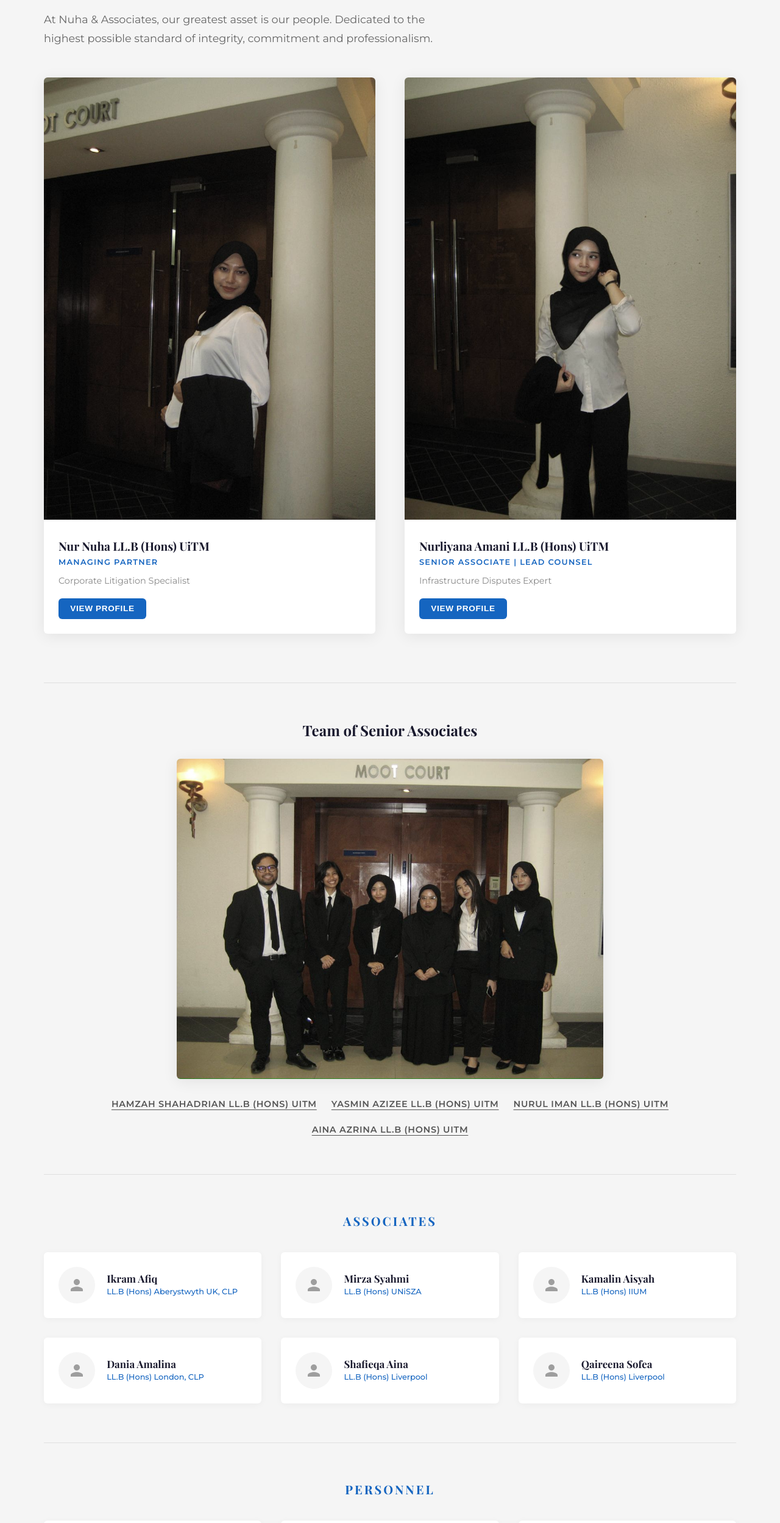
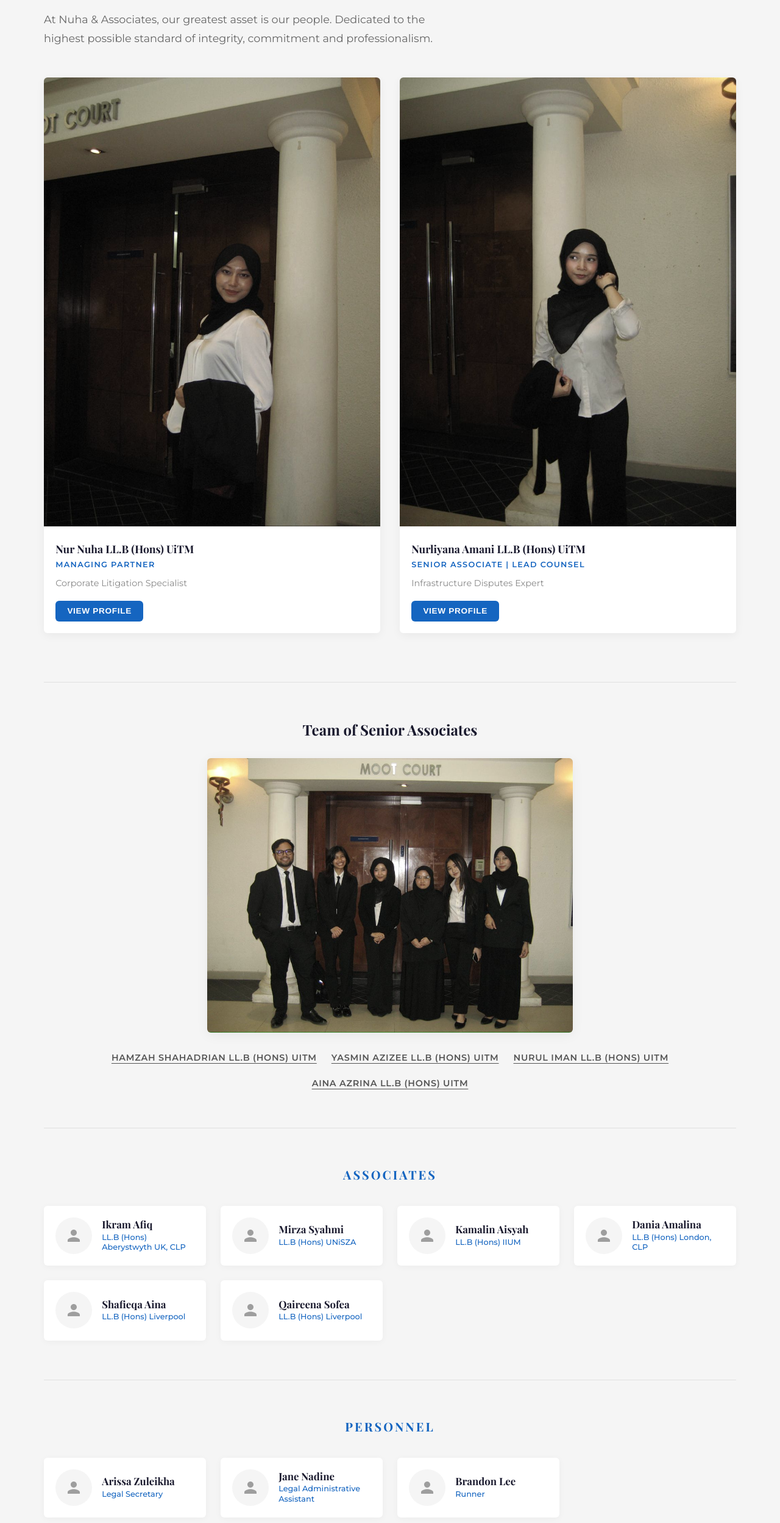
Before and after one commit to EtramaDiRaizel/nuhaassociatelaw, a Next.js app: page / in a window 1280 px wide. Shown: the part 3680-6177 px from the top of the page at 61% size. Built offline with nearby package versions, Linux system fonts and the light colour scheme.

Commit message:
Refine team section aesthetics: smaller images and more professional styling

```diff
--- a/src/app/globals.css
+++ b/src/app/globals.css
@@ -620,8 +620,8 @@ a {
 
 .team__partners {
   display: grid;
-  grid-template-columns: repeat(auto-fit, minmax(280px, 1fr));
-  gap: 3rem;
+  grid-template-columns: repeat(auto-fit, minmax(220px, 1fr));
+  gap: 2rem;
   margin-top: 3rem;
 }
 
@@ -629,13 +629,13 @@ a {
   background: var(--white);
   border-radius: var(--radius);
   overflow: hidden;
-  box-shadow: var(--shadow-card);
+  box-shadow: 0 4px 15px rgba(0,0,0,0.05);
   transition: all var(--transition-fast);
 }
 
 .partner-card:hover {
-  transform: translateY(-6px);
-  box-shadow: var(--shadow-hover);
+  transform: translateY(-4px);
+  box-shadow: 0 8px 30px rgba(0,0,0,0.12);
 }
 
 .partner-card__photo {
@@ -652,11 +652,11 @@ a {
 }
 
 .partner-card__info {
-  padding: 1.5rem;
+  padding: 1.2rem;
 }
 
 .partner-card__name {
-  font-size: 1.2rem;
+  font-size: 1.1rem;
   margin-bottom: 0.3rem;
 }
 
@@ -689,11 +689,11 @@ a {
 
 .team__photo-group {
   width: 100%;
-  max-width: 700px;
+  max-width: 600px;
   margin: 0 auto 2rem;
   border-radius: var(--radius);
   overflow: hidden;
-  box-shadow: var(--shadow-card);
+  box-shadow: 0 4px 20px rgba(0,0,0,0.06);
 }
 
 .team__photo-group img {
@@ -737,24 +737,24 @@ a {
 
 .team__grid {
   display: grid;
-  grid-template-columns: repeat(auto-fill, minmax(280px, 1fr));
-  gap: 2rem;
+  grid-template-columns: repeat(auto-fill, minmax(240px, 1fr));
+  gap: 1.5rem;
 }
 
 .member-card {
   background: var(--white);
-  padding: 1.5rem;
+  padding: 1.2rem;
   border-radius: var(--radius);
   display: flex;
   align-items: center;
-  gap: 1.2rem;
+  gap: 1rem;
   box-shadow: 0 2px 12px rgba(0,0,0,0.04);
   transition: all var(--transition-fast);
 }
 
 .member-card:hover {
-  transform: translateY(-3px);
-  box-shadow: var(--shadow-card);
+  transform: translateY(-2px);
+  box-shadow: 0 4px 15px rgba(0,0,0,0.08);
 }
 
 .member-card__placeholder {
```
